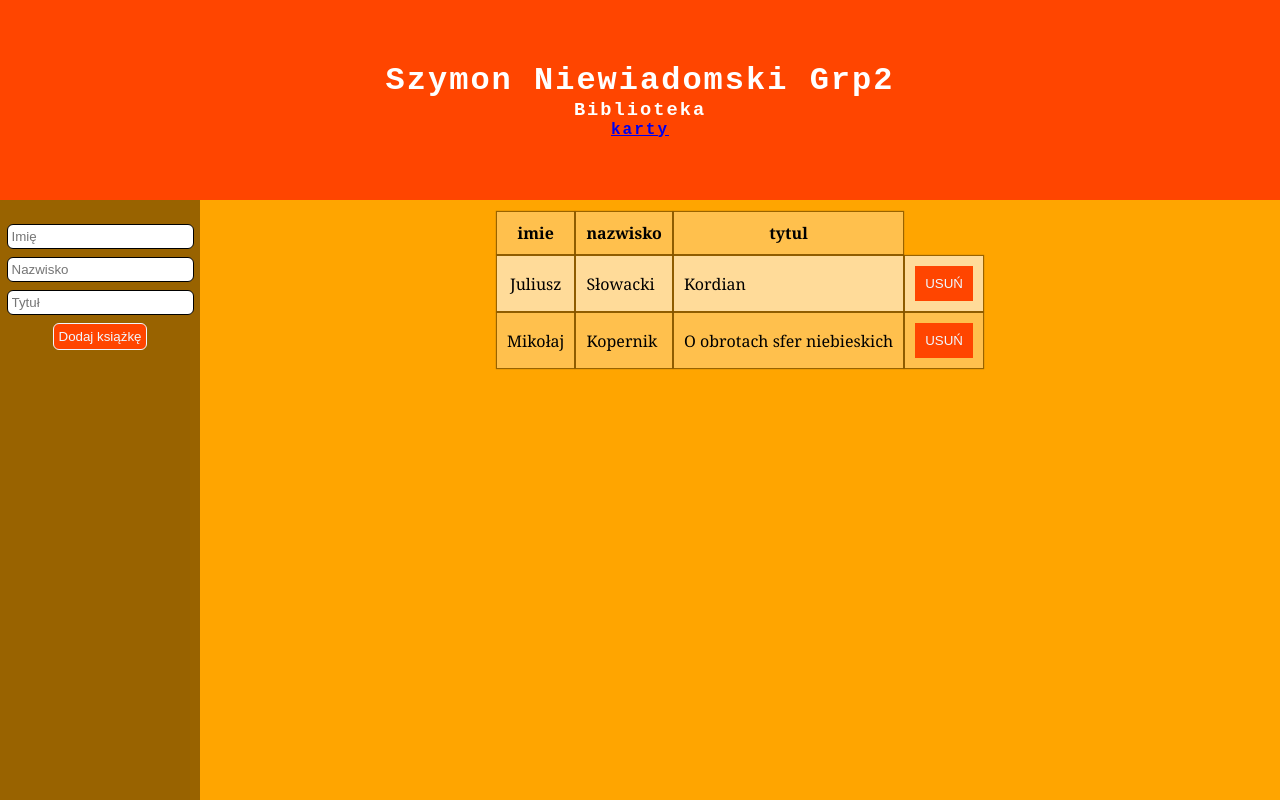
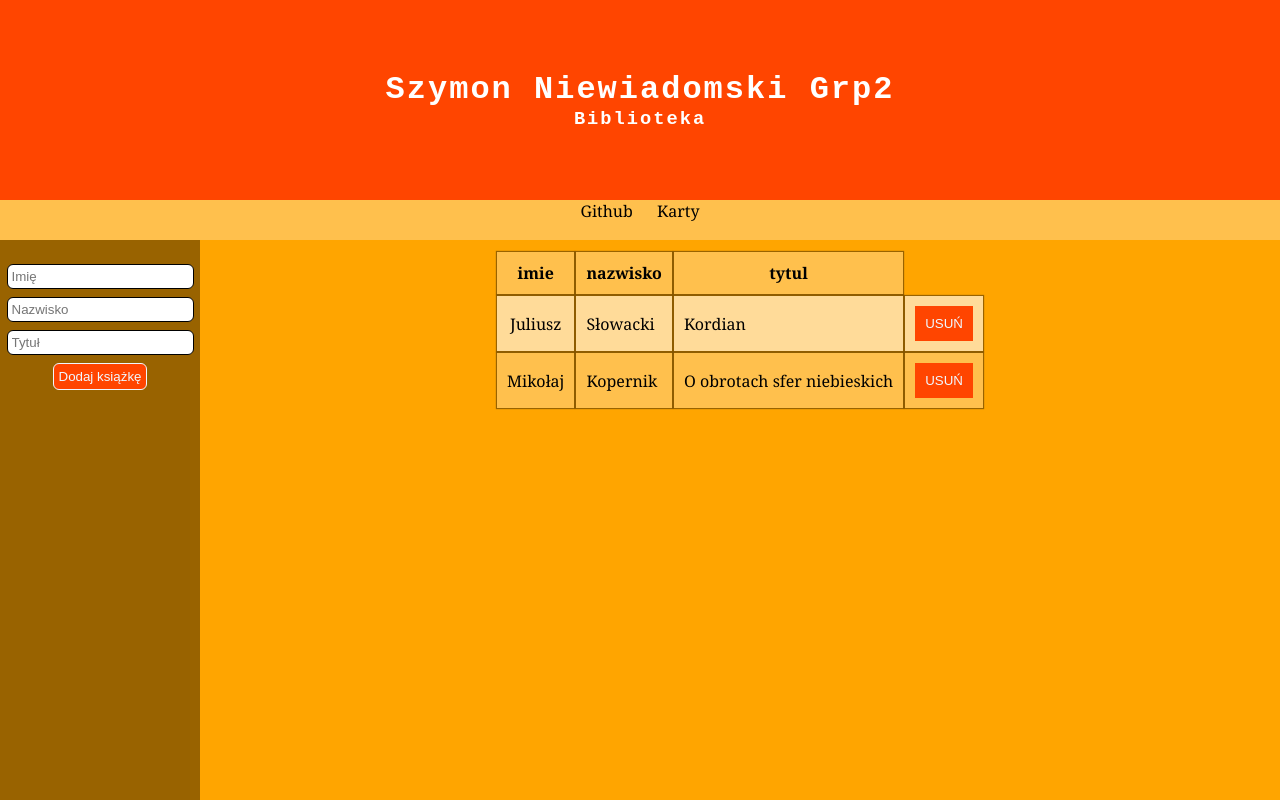
Before and after one commit to 3ti-2020/crud-wiele-do-wielu-szymon-niewiadomski, a PHP site: page / in a window 1280 px wide. Run offline with PHP 8.4, Linux system fonts and the light colour scheme; data comes from the database, SQL or seed files in the repository; data that the repository does not hold is empty.

Commit message:
Add files via upload

```diff
--- a/cards/logout.php
+++ b/cards/logout.php
@@ -1,2 +1,4 @@
+<?php
 session_start();
 session_unset();
+header('Location: ../index.php');
--- a/index.php
+++ b/index.php
@@ -13,8 +13,11 @@
     <header class="header">
         <h1>Szymon Niewiadomski Grp2</h1>
         <h3>Biblioteka</h3>
-        <h4><a href="cards/index.php">karty</a></h4>
     </header>
+    <nav class="nav">
+        <a href="https://github.com/3ti-2020/crud-wiele-do-wielu-szymon-niewiadomski">Github</a>
+        <a href="cards/index.php">Karty</a>
+    </nav>
     <aside class="aside">
         <div class="insert">
             <form action="insert.php" method="post" autocomplete="off" >
--- a/style.css
+++ b/style.css
@@ -12,8 +12,8 @@ body{
     min-height: 100vh;
     background: orange;
     display: grid;
-    grid-template: 200px 1fr / 200px 1fr;
-    grid-template-areas: "a a" "b c";
+    grid-template: 200px 40px 1fr / 200px 1fr;
+    grid-template-areas: "a a" "d d" "b c";
     font-size: 1.6rem;
     font-family: Cambria, Cochin, Georgia, Times, 'Times New Roman', serif;
 }
@@ -92,3 +92,20 @@ td, th{
 .delete-btn:hover, .delete-button:hover, .button:hover{
     background: red;
 }
+
+.nav{
+    grid-area: d;
+    background: rgba(255,255,255,.3);
+    text-align: center;
+}
+
+.nav a{
+    padding: 0 1rem;
+    color: black;
+    text-decoration: none;
+    transition: 400ms;
+}
+
+.nav a:hover{
+    letter-spacing: 1px;
+}
```
Also changed, not shown: cards/index.php (+6 -1 lines), cards/main.css (+19 -0 lines).
